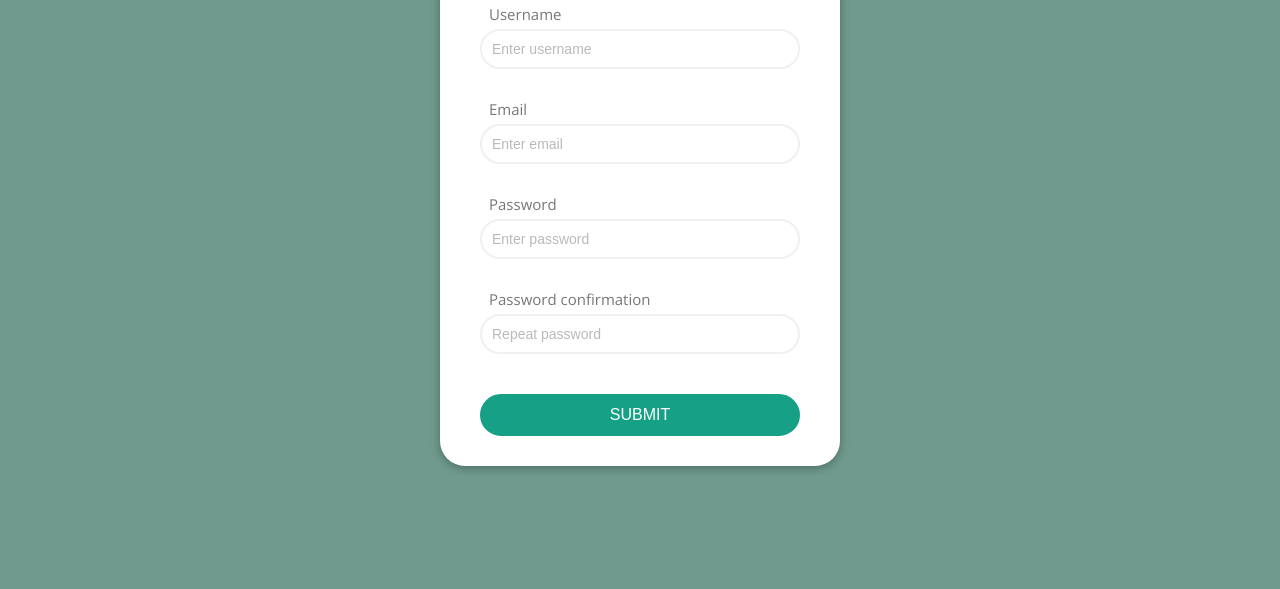
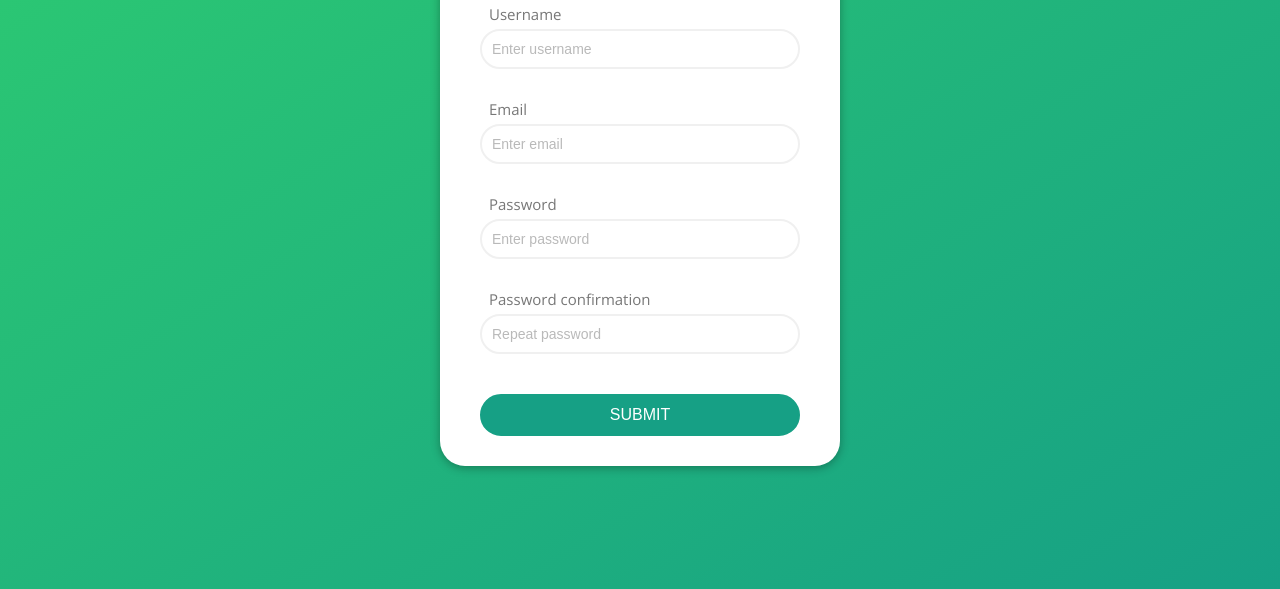
Before and after one commit to alexkazar11/FormValidator, a plain HTML site: page index.html in a window 1280 px wide. Shown: the part 211-800 px from the top of the page. Drawn offline with nearby package versions, Linux system fonts and the light colour scheme.

Commit message:
Change backgroung to gradient

```diff
--- a/style.css
+++ b/style.css
@@ -29,7 +29,8 @@ html {
 }
 
 body {
-	background-color: var(--background-color);
+	/* background-color: var(--background-color); */
+	background-image: linear-gradient(to right bottom, #2ecc71, #16a085);
 	box-sizing: border-box;
 	font-family: 'Open Sans', sans-serif;
 	display: flex;
```
